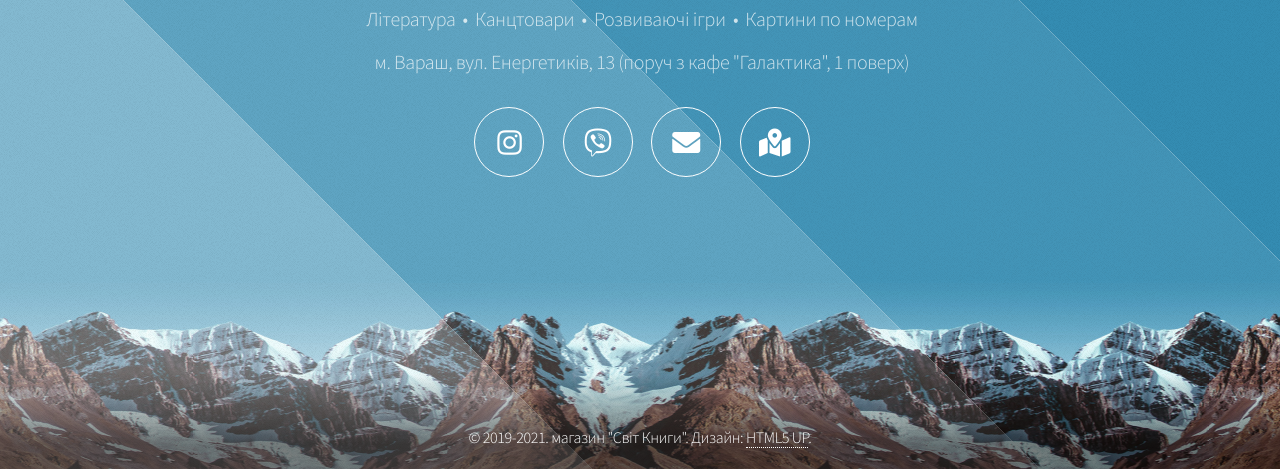
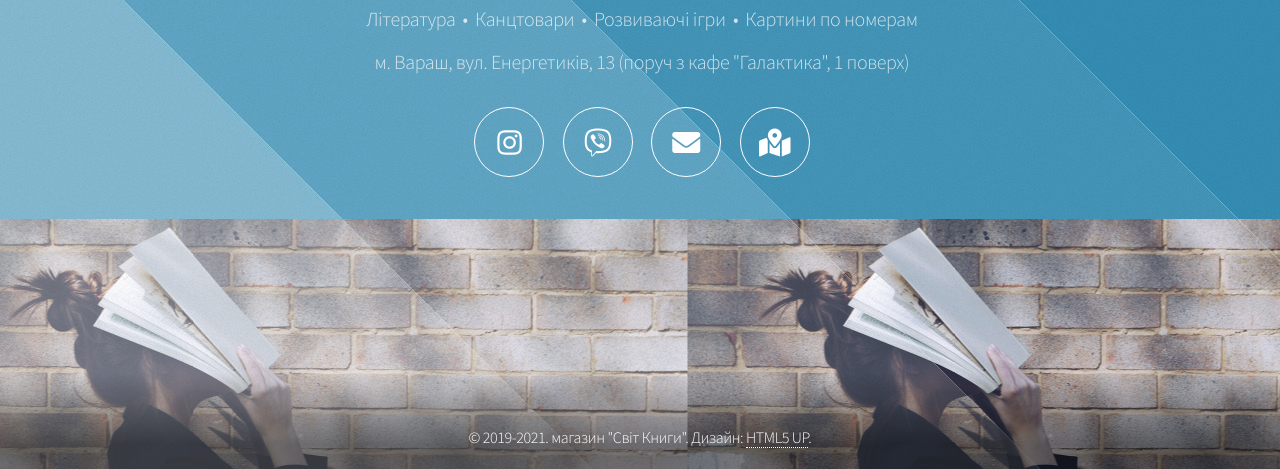
Before and after one commit to lokeez/svitknygy.pp.ua, a plain HTML site: page index.html in a window 1280 px wide. Shown: the part 331-800 px from the top of the page. Drawn offline with Linux system fonts and the light colour scheme.

Commit message:
change background

```diff
--- a/assets/css/main.css
+++ b/assets/css/main.css
@@ -226,7 +226,8 @@ input, select, textarea {
 		transform: translate3d(0,0,0);
 	/* Set your background with this */
 
-		background: #348cb2 url("images/bg.jpg") bottom left;
+		/* background: #348cb2 url("images/bg.jpg") bottom left; */
+		background: #348cb2 url("images/siora-photography-unsplash.jpg") bottom left;
 		background-repeat: repeat-x;
 		height: 100%;
 		left: 0;
```
